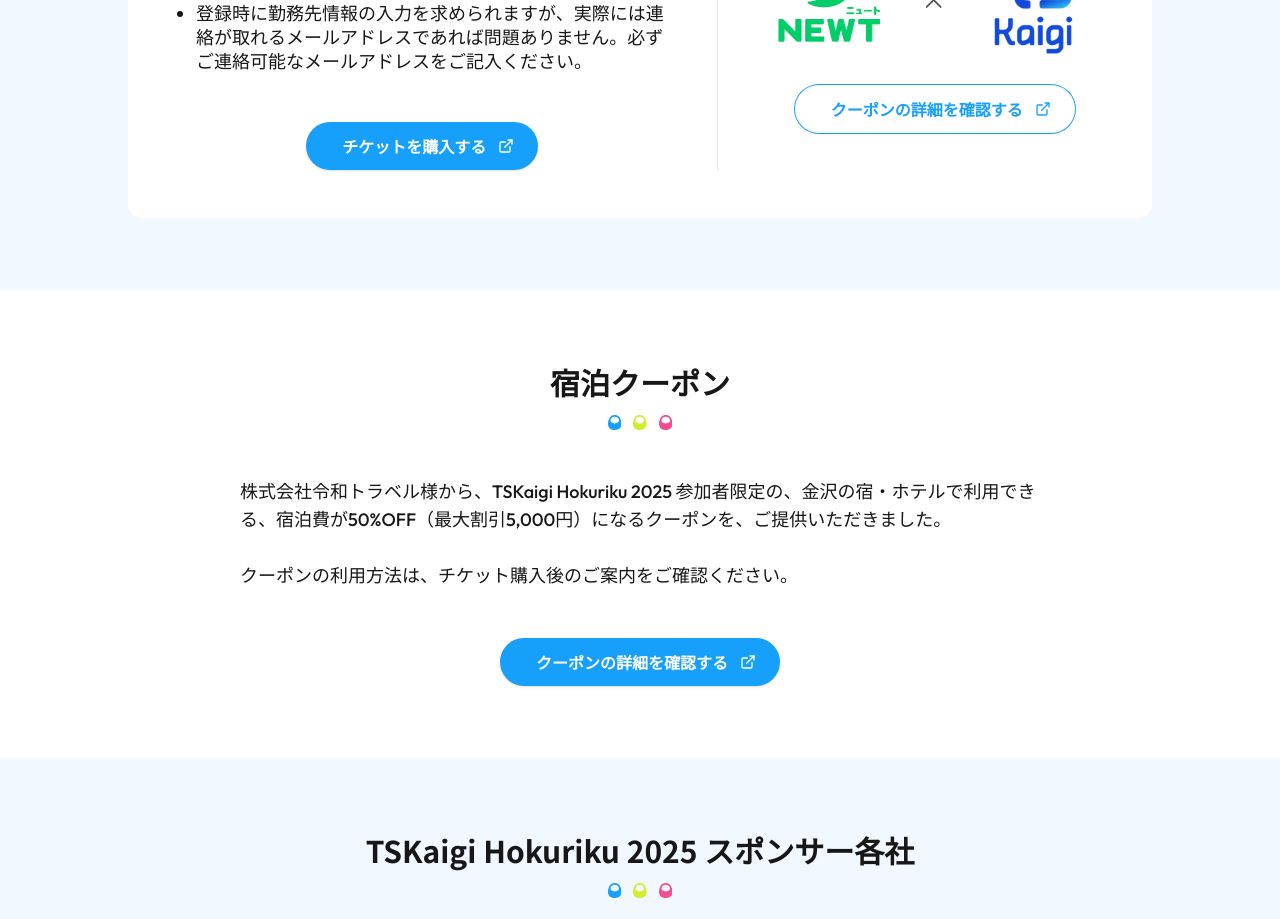
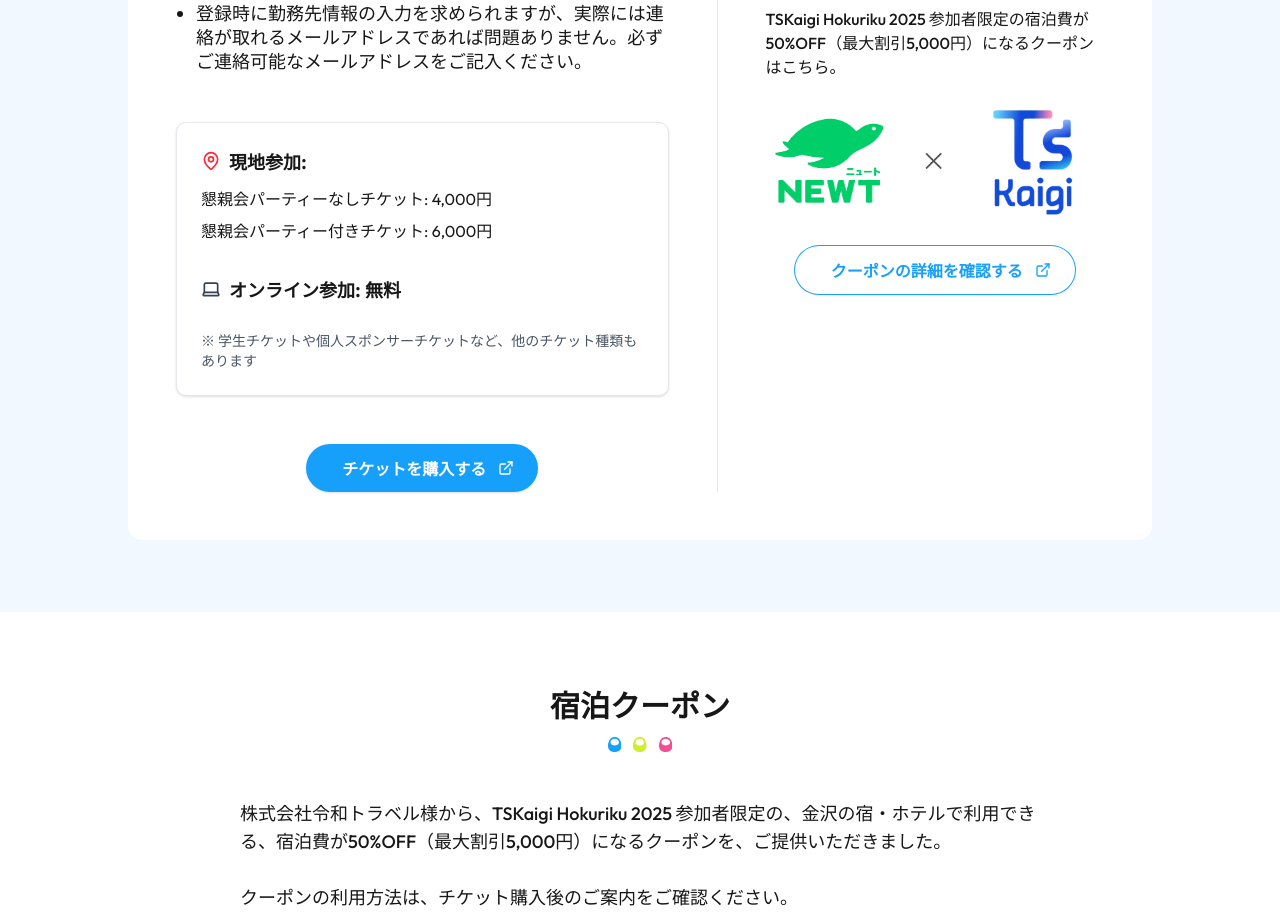
Before and after one commit to tskaigi/hokuriku-web-site, a Next.js app: page / in a window 1280 px wide. Shown: the part 2140-3059 px from the top of the page. Built offline with nearby package versions, Linux system fonts and the light colour scheme.

Commit message:
feat: チケット購入セクションに、現地参加とオンライン参加の料金表示を追加

```diff
--- a/src/components/ticket-purchase.tsx
+++ b/src/components/ticket-purchase.tsx
@@ -1,5 +1,6 @@
 import ButtonLink from "@/components/button-link";
 import SectionHeading from "@/components/section-heading";
+import { Laptop, MapPin } from "lucide-react";
 import Image from "next/image";
 
 const TicketPurchaseSection = () => {
@@ -16,6 +17,32 @@ const TicketPurchaseSection = () => {
               登録時に勤務先情報の入力を求められますが、実際には連絡が取れるメールアドレスであれば問題ありません。必ずご連絡可能なメールアドレスをご記入ください。
             </li>
           </ul>
+
+          <div className="w-full rounded-lg border border-gray-200 bg-white p-6 shadow-sm">
+            <div className="flex flex-col gap-6 md:gap-8">
+              <div className="flex-1">
+                <div className="mb-3 flex items-center gap-2">
+                  <MapPin className="size-5 text-red-500" />
+                  <h3 className="font-noto text-base font-bold md:text-lg">現地参加:</h3>
+                </div>
+                <ul className="space-y-2 text-sm md:text-base">
+                  <li>懇親会パーティーなしチケット: 4,000円</li>
+                  <li>懇親会パーティー付きチケット: 6,000円</li>
+                </ul>
+              </div>
+
+              <div className="flex-1">
+                <div className="mb-3 flex items-center gap-2">
+                  <Laptop className="size-5 text-gray-700" />
+                  <h3 className="font-noto text-base font-bold md:text-lg">オンライン参加: 無料</h3>
+                </div>
+              </div>
+            </div>
+
+            <p className="mt-4 text-xs text-gray-600 md:text-sm">
+              ※ 学生チケットや個人スポンサーチケットなど、他のチケット種類もあります
+            </p>
+          </div>
 
           <ButtonLink href="https://conference.findy-code.io/conferences/tskaigi_hokuriku/9/registration">
             チケットを購入する
```
